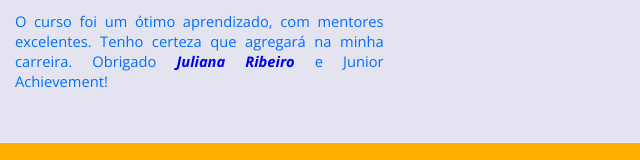
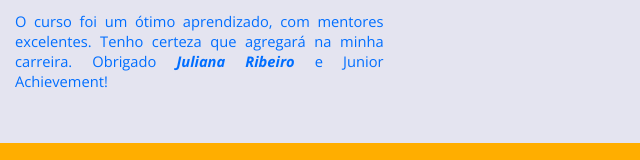
Before and after one commit to Danunesx/mundoeletrico.github.io, a plain HTML site: page index.html in a window 1280 px wide. Shown: the part 8117-8277 px from the top of the page, 582-1222 px from the left. Drawn offline with nearby package versions, Linux system fonts and the light colour scheme; a web font is replaced by a local one.

Commit message:
Update estilo.css

```diff
--- a/estilo.css
+++ b/estilo.css
@@ -179,6 +179,7 @@ section {
     float: left;
 }
 #deepl {
+    color: #006eff;
     font-style: italic;
     font-weight: bold;
 }
```
